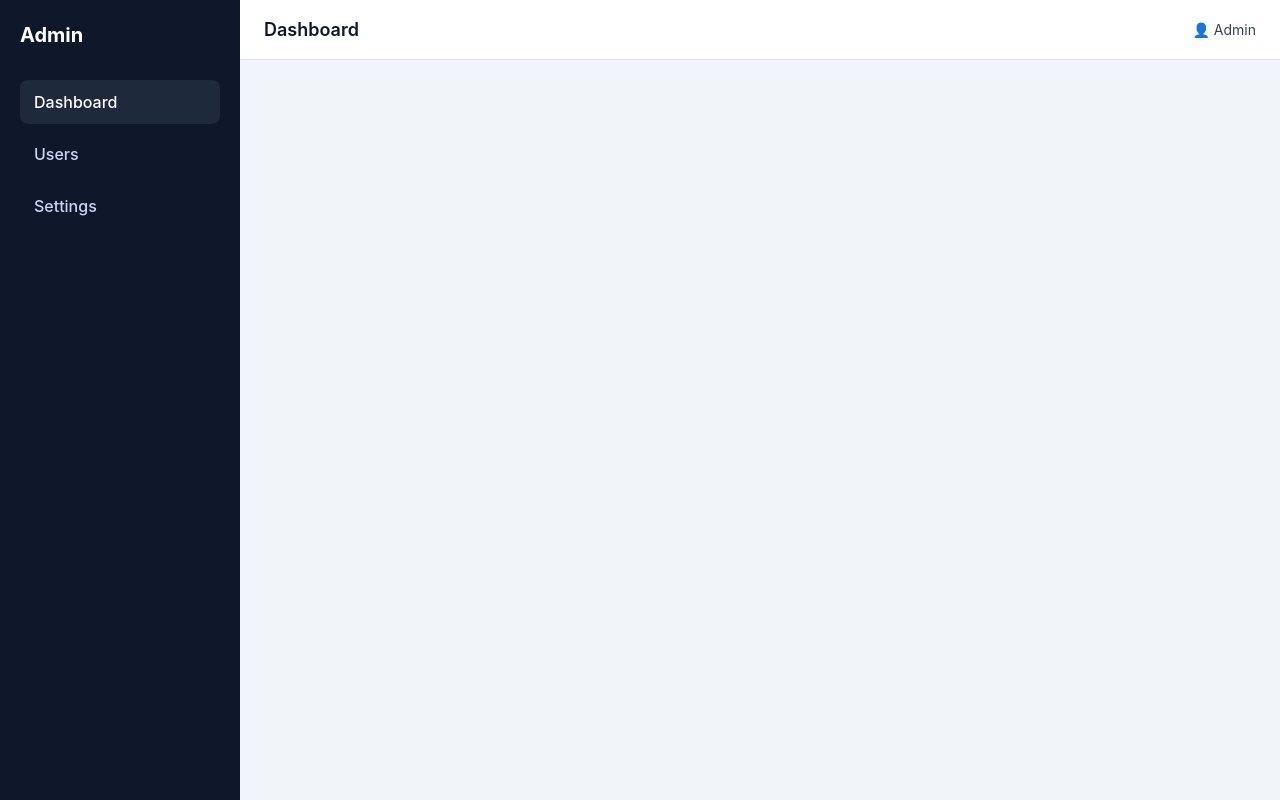
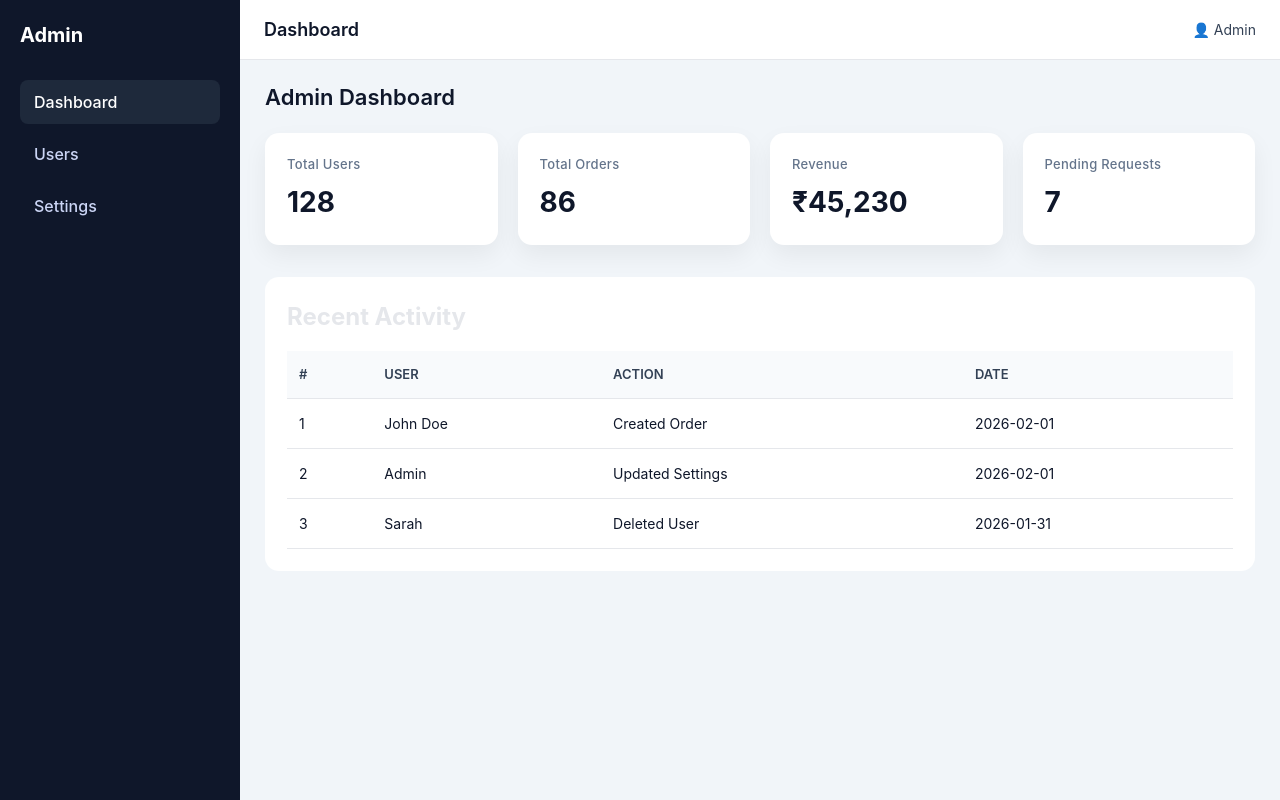
Before and after one commit to taranveersingh1313/harrai-carwash, a React (Vite) app: page /admin/dashboard in a window 1280 px wide. Built offline with nearby package versions, Linux system fonts and the light colour scheme.

Commit message:
add middleware and fix dashboard issue

```diff
--- a/src/admin/AdminApp.tsx
+++ b/src/admin/AdminApp.tsx
@@ -1,19 +1,35 @@
+// import { Routes, Route } from "react-router-dom";
+// import AdminLayout from "./adminLayouts/AdminLayout";
+// import AdminRoutes from "./routes/adminRoutes";
+
+// //  console.log("AdminRoutes:", AdminRoutes);
+
+// export default function AdminApp() {
+//   return (
+//     <AdminLayout>
+//       <Routes>
+
+
+//         {AdminRoutes.map(({ path, element }) => (
+//           <Route key={path} path={path} element={element} />
+//         ))}
+//       </Routes>
+//     </AdminLayout>
+//   );
+// }
+
 import { Routes, Route } from "react-router-dom";
 import AdminLayout from "./adminLayouts/AdminLayout";
 import AdminRoutes from "./routes/adminRoutes";
 
-//  console.log("AdminRoutes:", AdminRoutes);
-
 export default function AdminApp() {
   return (
-    <AdminLayout>
-      <Routes>
-
-
+    <Routes>
+      <Route element={<AdminLayout />}>
         {AdminRoutes.map(({ path, element }) => (
           <Route key={path} path={path} element={element} />
         ))}
-      </Routes>
-    </AdminLayout>
+      </Route>
+    </Routes>
   );
 }
--- a/src/admin/adminLayouts/AdminLayout.tsx
+++ b/src/admin/adminLayouts/AdminLayout.tsx
@@ -1,15 +1,39 @@
-import Sidebar from "./Sidebar.tsx";
-import Topbar from "./Topbar.tsx";
+// import Sidebar from "./Sidebar.tsx";
+// import Topbar from "./Topbar.tsx";
+// import "../assets/css/admin.css";
+
+// export default function AdminLayout({ children }) {
+//   return (
+//     <div className="admin-layout">
+//       <Sidebar />
+//       <div className="admin-main">
+//         <Topbar />
+//         <div className="admin-content">{children}</div>
+//       </div>
+//     </div>
+//   );
+// }
+
+import { Outlet } from "react-router-dom";
+import Sidebar from "./Sidebar";
+import Topbar from "./Topbar";
 import "../assets/css/admin.css";
 
-export default function AdminLayout({ children }) {
+const AdminLayout: React.FC = () => {
   return (
     <div className="admin-layout">
       <Sidebar />
+
       <div className="admin-main">
         <Topbar />
-        <div className="admin-content">{children}</div>
+
+        {/* 🔥 THIS is where dashboard will render */}
+        <div className="admin-content">
+          <Outlet />
+        </div>
       </div>
     </div>
   );
-}
+};
+
+export default AdminLayout;
--- a/src/admin/pages/dashboard/index.tsx
+++ b/src/admin/pages/dashboard/index.tsx
@@ -1,5 +1,5 @@
 import "../../assets/css/dashboard.css";
-import DashboardCards from "./cards.";
+import DashboardCards from "./cards";
 
 export default function Dashboard() {
   return (
--- a/src/admin/routes/adminRoutes.tsx
+++ b/src/admin/routes/adminRoutes.tsx
@@ -1,9 +1,20 @@
+// import Dashboard from "../pages/dashboard/index";
+// // import Users from "../pages/Users/Users";
+// // import Settings from "../pages/Settings/Settings";
+
+// export default [
+//   { path: "/admin/dashboard", element: <Dashboard /> },
+// //   { path: "users", element: <Users /> },
+// //   { path: "settings", element: <Settings /> },
+// ];
+
 import Dashboard from "../pages/dashboard/index";
-// import Users from "../pages/Users/Users";
-// import Settings from "../pages/Settings/Settings";
 
-export default [
-  { path: "/admin/dashboard", element: <Dashboard /> },
-//   { path: "users", element: <Users /> },
-//   { path: "settings", element: <Settings /> },
+const AdminRoutes = [
+  {
+    path: "dashboard",
+    element: <Dashboard />,
+  },
 ];
+
+export default AdminRoutes;
```
Also changed, not shown: src/admin/pages/dashboard/cards.tsx (renamed from src/admin/pages/dashboard/cards..tsx), 1 other file (tests, documents, lock files or other folders).
